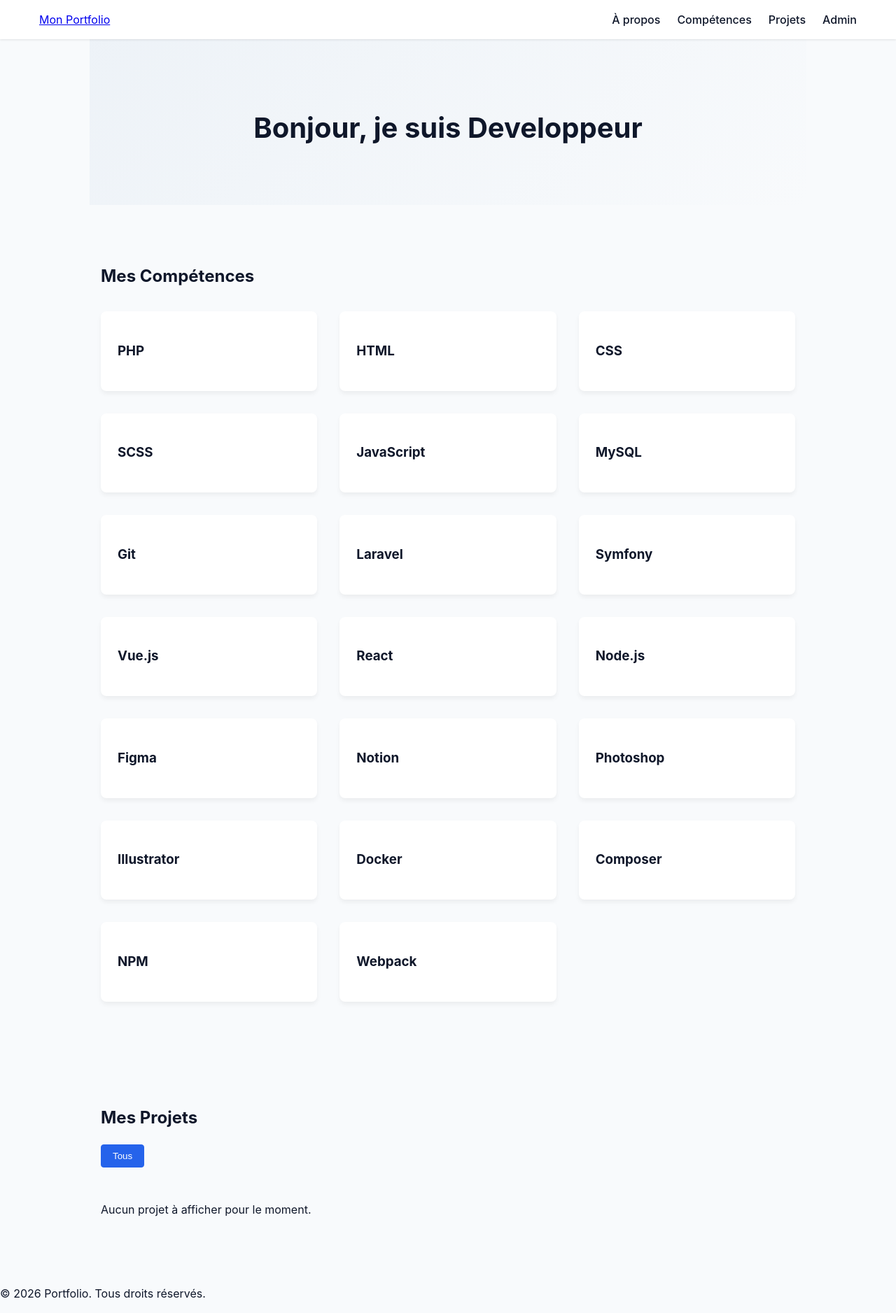
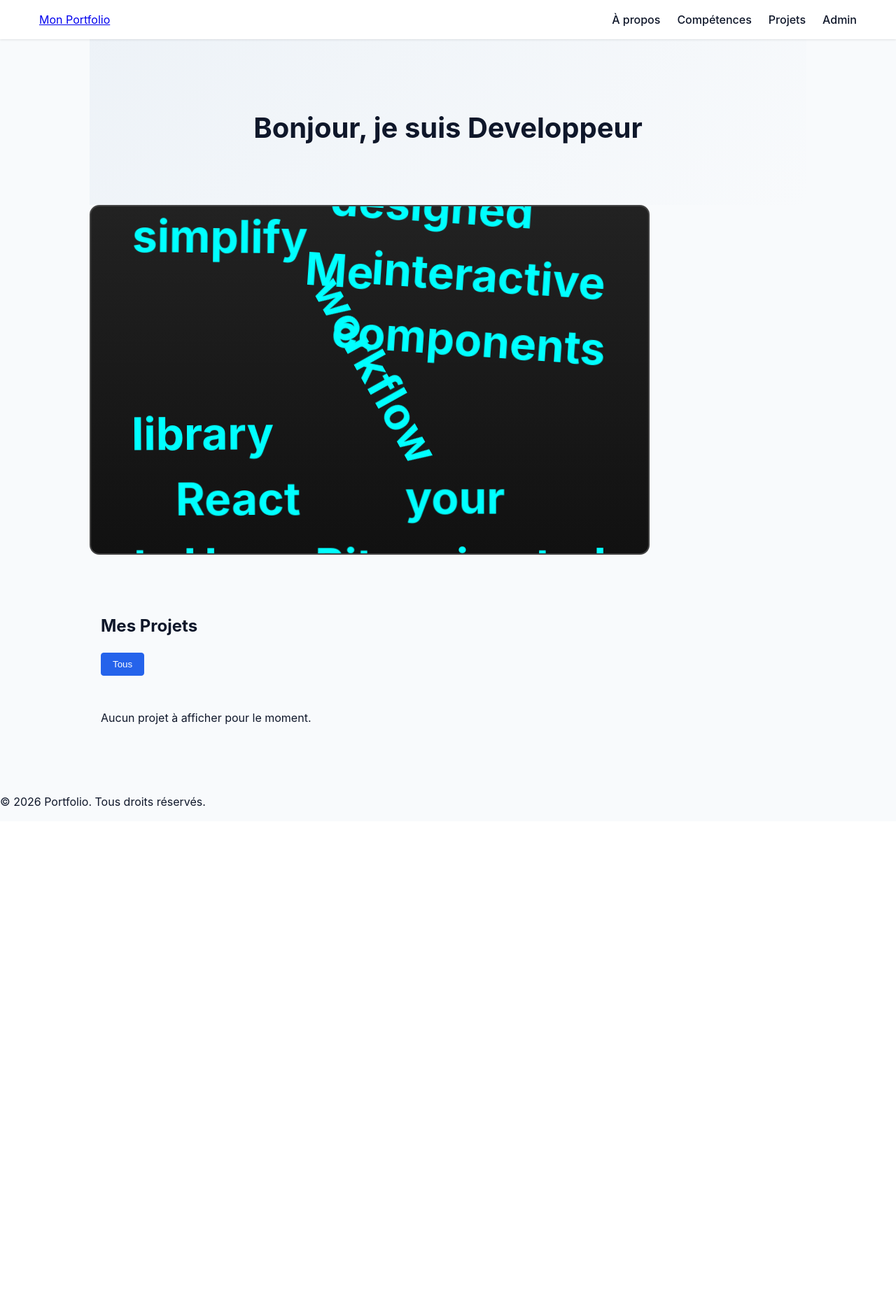
Before and after one commit to gab543/portfolio-ecole, a PHP site: page / in a window 1280 px wide. Shown: the whole page at 70% size. After the commit the page ends 1152 px from the top, so only its background shows below. Run offline with PHP 8.4, Linux system fonts and the light colour scheme; data comes from the database, SQL or seed files in the repository; data that the repository does not hold is empty; classes that the project's autoload settings leave out are loaded by file name; some libraries are stand-ins or nearby versions.

Commit message:
Ajout skills gravity

```diff
--- a/views/home.phtml
+++ b/views/home.phtml
@@ -10,22 +10,9 @@
     </div>
 </section>
 
+
 <!-- Skills Section -->
-<section id="skills" class="section-skills">
-    <div class="container">
-        <h2>Mes Compétences</h2>
-        <div class="skills-grid">
-            <?php foreach ($skills as $skill): ?>
-                <div class="skill-card">
-                    <h3><?= htmlspecialchars($skill->name) ?></h3>
-                    <div class="progress-bar">
-                        <div class="progress" style="width: <?= (int)$skill->level ?>%;"></div>
-                    </div>
-                </div>
-            <?php endforeach; ?>
-        </div>
-    </div>
-</section>
+<?php require_once __DIR__ . '/skills.phtml'; ?>
 
 <!-- Projects Section -->
 <section id="projects" class="section-projects">
--- a/views/layout.phtml
+++ b/views/layout.phtml
@@ -7,6 +7,8 @@
     <!-- We will compile our SCSS in public/assets/css/style.css -->
     <link rel="stylesheet" href="/assets/css/style.css">
     <link rel="stylesheet" href="/assets/css/quill.snow.css">
+    <link rel="stylesheet" href="/assets/css/scrollreveal.css">
+    <script src="/assets/js/scrollreveal.js" defer></script>
 </head>
 <body>
 
--- /dev/null
+++ b/views/skills.phtml
@@ -0,0 +1,119 @@
+<style>
+  #gravity-box {
+    width: 800px;
+    height: 500px;
+    border: 2px solid #444;
+    border-radius: 14px;
+    position: relative;
+    overflow: hidden;
+    background: linear-gradient(to top, #111, #222);
+  }
+
+  .word {
+    position: absolute;
+    display: inline-block;
+    padding: 0px;
+    margin: 0;
+    font-size: 4em;
+    font-weight: bold;
+    color: #0ff;
+    user-select: none;
+    cursor: grab;
+    white-space: nowrap;
+    will-change: transform;
+    transform-origin: center bottom;
+  }
+</style>
+
+<section id="gravity-box"></section>
+
+<script src="https://cdnjs.cloudflare.com/ajax/libs/matter-js/0.19.0/matter.min.js"></script>
+<script>
+const { Engine, World, Bodies, Mouse, MouseConstraint, Runner } = Matter;
+
+const BOX = document.getElementById('gravity-box');
+const W = BOX.clientWidth;
+const H = BOX.clientHeight;
+
+const engine = Engine.create();
+engine.gravity.y = 1;
+const world = engine.world;
+
+// 🔹 Augmentation du sol et des murs
+const FLOOR_HEIGHT = 100; // plus grand pour absorber les mots volumineux
+const WALL_WIDTH = 60;    // plus large pour éviter que les mots passent
+
+// Sol
+World.add(world, Bodies.rectangle(
+  W/2,                // x = centre
+  H + FLOOR_HEIGHT/2, // y = sous le container
+  W,                  // largeur = largeur du container
+  FLOOR_HEIGHT,       // hauteur = grande pour absorber les mots
+  { isStatic: true }
+));
+
+// Murs gauche/droite
+World.add(world, Bodies.rectangle(
+  WALL_WIDTH/2,       // gauche : bord gauche
+  H/2,                // centre vertical
+  WALL_WIDTH,         // largeur plus grande
+  H + 500,            // hauteur augmentée
+  { isStatic: true }
+));
+World.add(world, Bodies.rectangle(
+  W - WALL_WIDTH/2,   // droite : bord droit
+  H/2,
+  WALL_WIDTH,
+  H + 500,
+  { isStatic: true }
+));
+
+// Les mots
+const WORDS = ["Hover", "Me", "animated", "components", "library", "React", "Bits", "interactive", "workflow", "simplify", "your", "development", "designed", "to", "streamline"];
+const bodies = [];
+
+// Crée chaque mot et son corps Matter.js
+WORDS.forEach(text => {
+  const el = document.createElement('div');
+  el.className = 'word';
+  el.textContent = text;
+  BOX.appendChild(el);
+
+  const rect = el.getBoundingClientRect();
+  const body = Bodies.rectangle(
+    Math.random() * (W - rect.width) + rect.width/2,
+    -Math.random() * 300,
+    rect.width,
+    rect.height,
+    {
+      restitution: 0.4,
+      friction: 0.1,
+      frictionAir: 0.02
+    }
+  );
+  body.el = el;
+  World.add(world, body);
+  bodies.push(body);
+});
+
+// Souris pour grab
+const mouse = Mouse.create(BOX);
+const mouseConstraint = MouseConstraint.create(engine, {
+  mouse: mouse,
+  constraint: { stiffness: 0.2, render: { visible: false } }
+});
+World.add(world, mouseConstraint);
+
+// Mise à jour DOM
+(function update() {
+  bodies.forEach(body => {
+    const rect = body.el.getBoundingClientRect();
+    body.el.style.transform = `translate(${body.position.x - rect.width/2}px, ${body.position.y - rect.height/2}px) rotate(${body.angle}rad)`;
+  });
+  requestAnimationFrame(update);
+})();
+
+// Runner
+const runner = Runner.create();
+Runner.run(runner, engine);
+</script>
```
